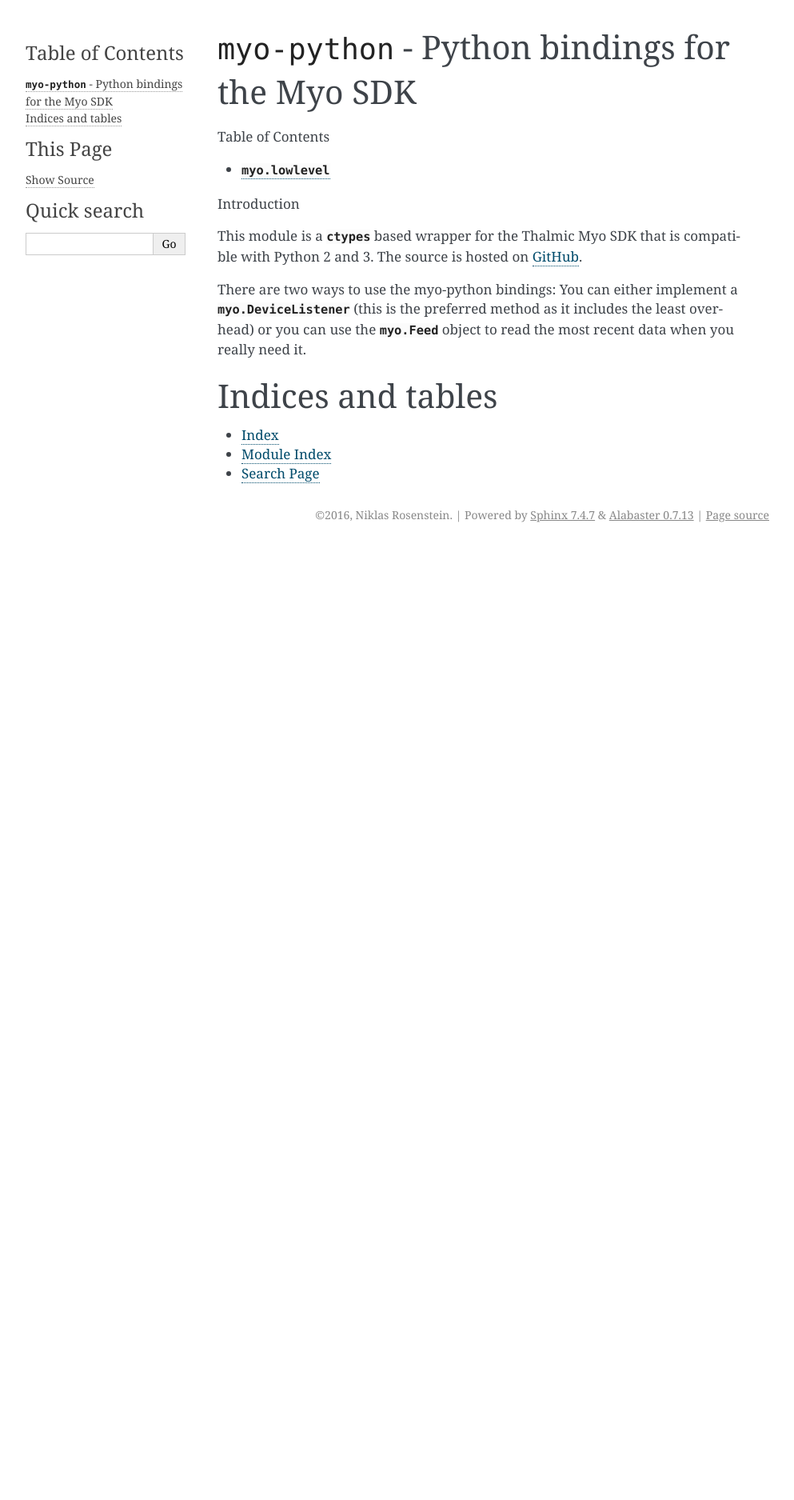
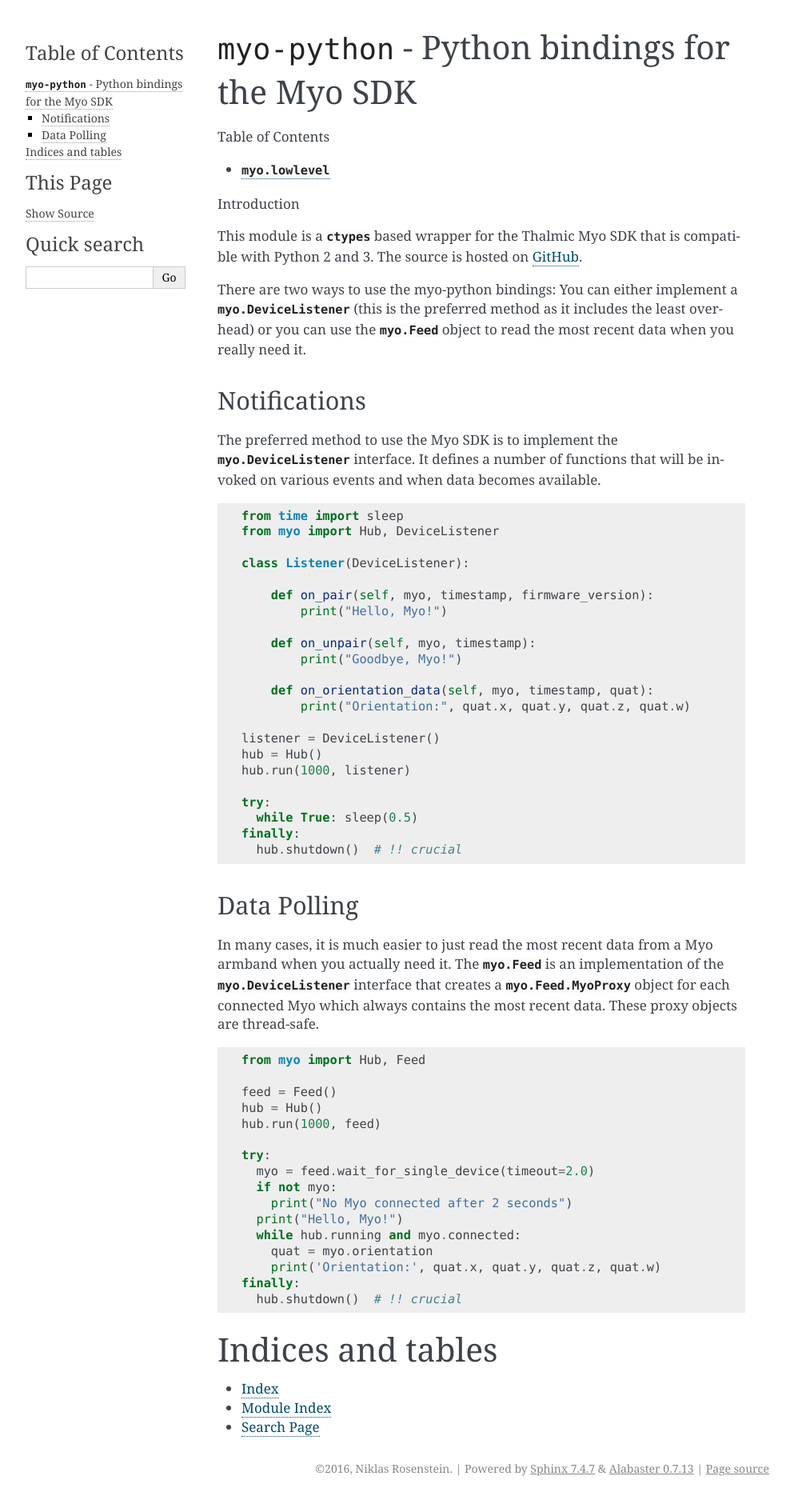
Before and after one commit to NiklasRosenstein/myo-python, a Sphinx documentation site: the page built from docs/index.rst, in a window 1280 px wide. Shown: the whole page at 80% size, without its empty margins (148-1141 px from the left). Built offline with Sphinx 7.4.7, drawn with Linux system fonts in a browser that asks for light colours; before the commit the page ends 900 px from its top, so only the background shows below that.

Commit message:
updated docs

```diff
--- a/docs/index.rst
+++ b/docs/index.rst
@@ -21,6 +21,66 @@ a :class:`myo.DeviceListener` (this is the preferred method as it includes
 the least overhead) or you can use the :class:`myo.Feed` object to read the
 most recent data when you really need it.
 
+Notifications
+-------------
+
+The preferred method to use the Myo SDK is to implement the
+:class:`myo.DeviceListener` interface. It defines a number of functions
+that will be invoked on various events and when data becomes available.
+
+.. code-block:: python
+
+  from time import sleep
+  from myo import Hub, DeviceListener
+
+  class Listener(DeviceListener):
+
+      def on_pair(self, myo, timestamp, firmware_version):
+          print("Hello, Myo!")
+
+      def on_unpair(self, myo, timestamp):
+          print("Goodbye, Myo!")
+
+      def on_orientation_data(self, myo, timestamp, quat):
+          print("Orientation:", quat.x, quat.y, quat.z, quat.w)
+
+  listener = DeviceListener()
+  hub = Hub()
+  hub.run(1000, listener)
+
+  try:
+    while True: sleep(0.5)
+  finally:
+    hub.shutdown()  # !! crucial
+
+Data Polling
+------------
+
+In many cases, it is much easier to just read the most recent data from
+a Myo armband when you actually need it. The :class:`myo.Feed` is an
+implementation of the :class:`myo.DeviceListener` interface that creates
+a :class:`myo.Feed.MyoProxy` object for each connected Myo which always
+contains the most recent data. These proxy objects are thread-safe.
+
+.. code-block:: python
+
+  from myo import Hub, Feed
+
+  feed = Feed()
+  hub = Hub()
+  hub.run(1000, feed)
+
+  try:
+    myo = feed.wait_for_single_device(timeout=2.0)
+    if not myo:
+      print("No Myo connected after 2 seconds")
+    print("Hello, Myo!")
+    while hub.running and myo.connected:
+      quat = myo.orientation
+      print('Orientation:', quat.x, quat.y, quat.z, quat.w)
+  finally:
+    hub.shutdown()  # !! crucial
+
 Indices and tables
 ==================
 
```
Also changed, not shown: docs/myo.rst (+10 -1 lines), 1 other file.
